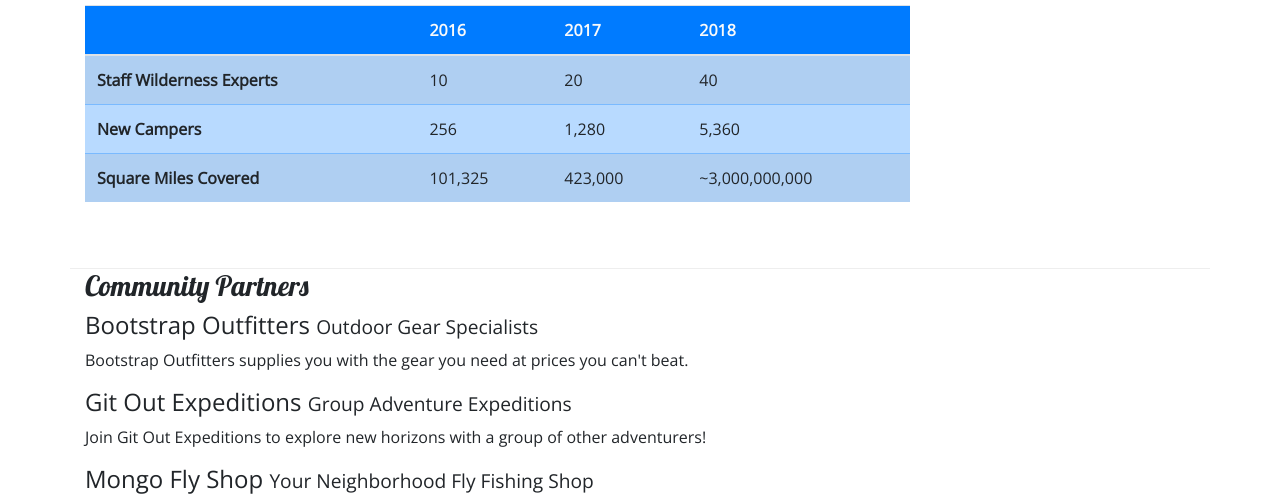
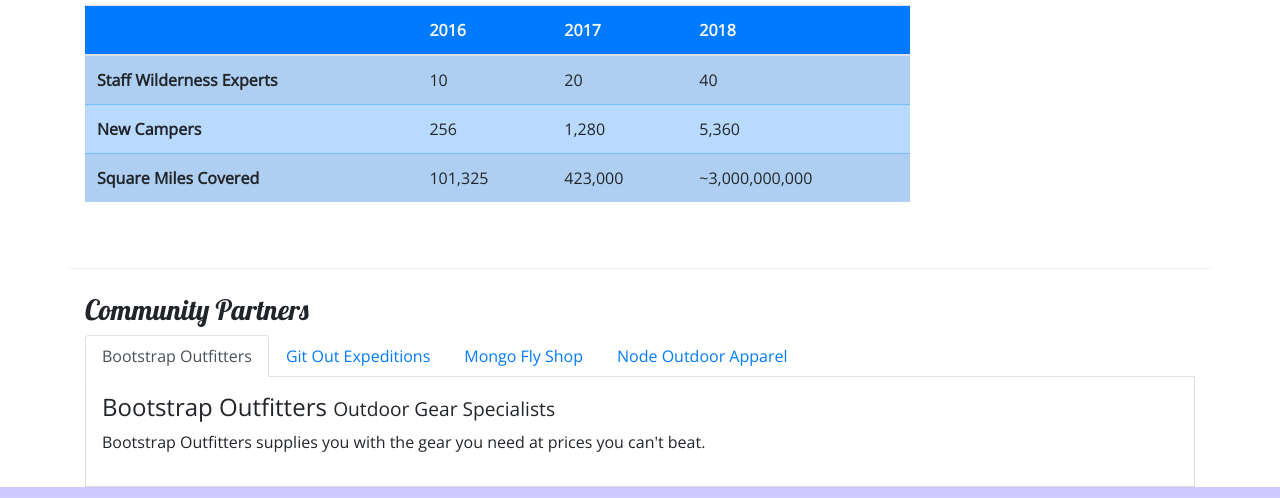
Before and after one commit to pramirez2328/firstBootstrap, a website: page aboutus.html in a window 1280 px wide. Shown: the part 960-1458 px from the top of the page. Drawn offline with nearby package versions, Linux system fonts and the light colour scheme.

Commit message:
add tabs

```diff
--- a/aboutus.html
+++ b/aboutus.html
@@ -154,23 +154,46 @@
 
       <div class="row">
         <div class="col">
-          <h3>Community Partners</h3>
+          <h3 class="mt-4">Community Partners</h3>
+          <ul class="nav nav-tabs">
+            <li class="nav-item">
+              <a class="nav-link active" href="#bootstrap" role="tab" data-toggle="tab">Bootstrap Outfitters</a>
+            </li>
+            <li class="nav-item">
+              <a class="nav-link" href="#git" role="tab" data-toggle="tab">Git Out Expeditions</a>
+            </li>
+            <li class="nav-item"><a class="nav-link" href="#mongo" role="tab" data-toggle="tab">Mongo Fly Shop</a></li>
+            <li class="nav-item">
+              <a class="nav-link" href="#node" role="tab" data-toggle="tab">Node Outdoor Apparel</a>
+            </li>
+          </ul>
+          <div class="tab-content">
+            <div role="tabpanel" class="tab-pane fade show active" id="bootstrap">
               <h4>Bootstrap Outfitters <small>Outdoor Gear Specialists</small></h4>
               <p class="d-none d-sm-block">
                 Bootstrap Outfitters supplies you with the gear you need at prices you can't beat.
               </p>
+            </div>
+            <div role="tabpanel" class="tab-pane fade" id="git">
               <h4>Git Out Expeditions <small>Group Adventure Expeditions</small></h4>
               <p class="d-none d-sm-block">
                 Join Git Out Expeditions to explore new horizons with a group of other adventurers!
               </p>
-          <h4>Mongo Fly Shop <small>Your Neighborhood Fly Fishing Shop</small></h4>
+            </div>
+            <div role="tabpanel" class="tab-pane fade" id="mongo">
+              <h4>Mongo Fly Shop <small>Your Neighborhood Fly Fishing Shop.</small></h4>
               <p class="d-none d-sm-block">
                 Need a new fishing pole, a tacklebox, or flies of all kinds? Stop by Mongo Fly Shop.
               </p>
+            </div>
+            <div role="tabpanel" class="tab-pane fade" id="node">
               <h4>Node Outdoor Apparel <small>Outdoor Clothes & Shoes</small></h4>
               <p class="d-none d-sm-block">
-            From polar fleeces to swimsuits, hiking boots to waders, a visit to Node will be sure to get you covered.
+                From polar fleeces to swimsuits, hiking boots to waders, a visit to Node will be sure to get you
+                covered.
               </p>
+            </div>
+          </div>
         </div>
       </div>
     </div>
--- a/css/styles.css
+++ b/css/styles.css
@@ -46,3 +46,9 @@
   background-image: linear-gradient(#cec8ff, white);
   padding: 20px 0;
 }
+
+.tab-content {
+  border: 1px solid #ddd;
+  border-top: none;
+  padding: 1rem;
+}
```
Also changed, not shown: 1 other file. Lines whose indentation alone changed are shown as unchanged.
